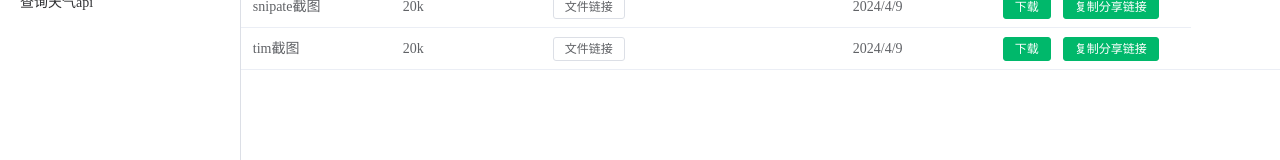
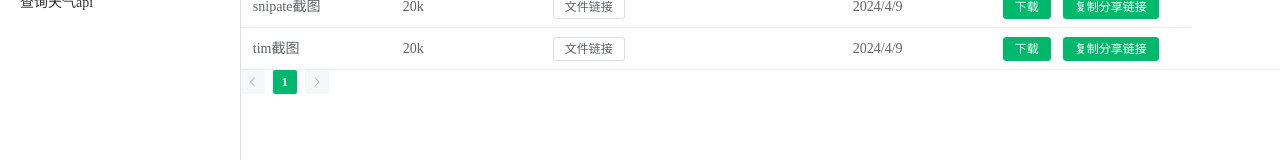
Before and after one commit to spiriteZeek/system, a Vue app: page /home/myfile in a window 1280 px wide. Shown: the part 203-363 px from the top of the page. Built offline with nearby package versions, Linux system fonts and the light colour scheme; no server answers.

Commit message:
feat:分页逻辑实现

```diff
--- a/src/components/biz/Myfile.vue
+++ b/src/components/biz/Myfile.vue
@@ -29,10 +29,12 @@
       </template>
     </el-table-column>
   </el-table>
+  <el-pagination @next-click="nextClick" @prev-click="prevClick" @current-change="pageChange" v-model:current-page="currentPage" small background layout="prev, pager, next" :total="total" class="mt-4" />
 </template>
 <script>
-import { ref } from 'vue'
+import { onMounted, ref } from 'vue'
 import { ElMessage } from 'element-plus'
+import { mockHttp } from '@/http/axios.js'
 export default {
   name: 'MyfileComp',
   setup() {
@@ -67,6 +69,27 @@ export default {
       }
     ])
 
+    const currentPage = ref(1)
+    const total = ref(0)
+    const SIZE = 20;
+
+    async function getTableData(size, curPage) {
+      const { data: res } = await mockHttp.get('/img/list', {
+        params: {
+          pageSize: size,
+          pagNum: curPage
+        }
+      })
+      console.log(res.data)
+      tableData.value = res.data.items
+      total.value = res.data.totalSize
+    }
+
+    onMounted(async () => {
+      // 分页查询的两个参数
+      getTableData(SIZE, currentPage.value)
+    })
+
     function copyShareLink(lineInfo) {
       console.log('开始复制链接到粘贴板')
       console.log(lineInfo)
@@ -80,12 +103,25 @@ export default {
       })
     }
 
+    function pageChange(curPage) {
+      console.log(curPage)
+      getTableData(SIZE, curPage)
+    }
+
+    function prevClick(curPage) {
+      console.log("向前挪一格")
+    }
+
+    function nextClick(curPage) {
+      console.log("向后挪一格")
+    }
+
+
     function download(lineInfo) {
       console.log('开始下载文件')
-
     }
 
-    return { tableData, copyShareLink, download }
+    return { tableData, copyShareLink, download, total, currentPage, pageChange, nextClick, prevClick }
   }
 }
 </script>
```
